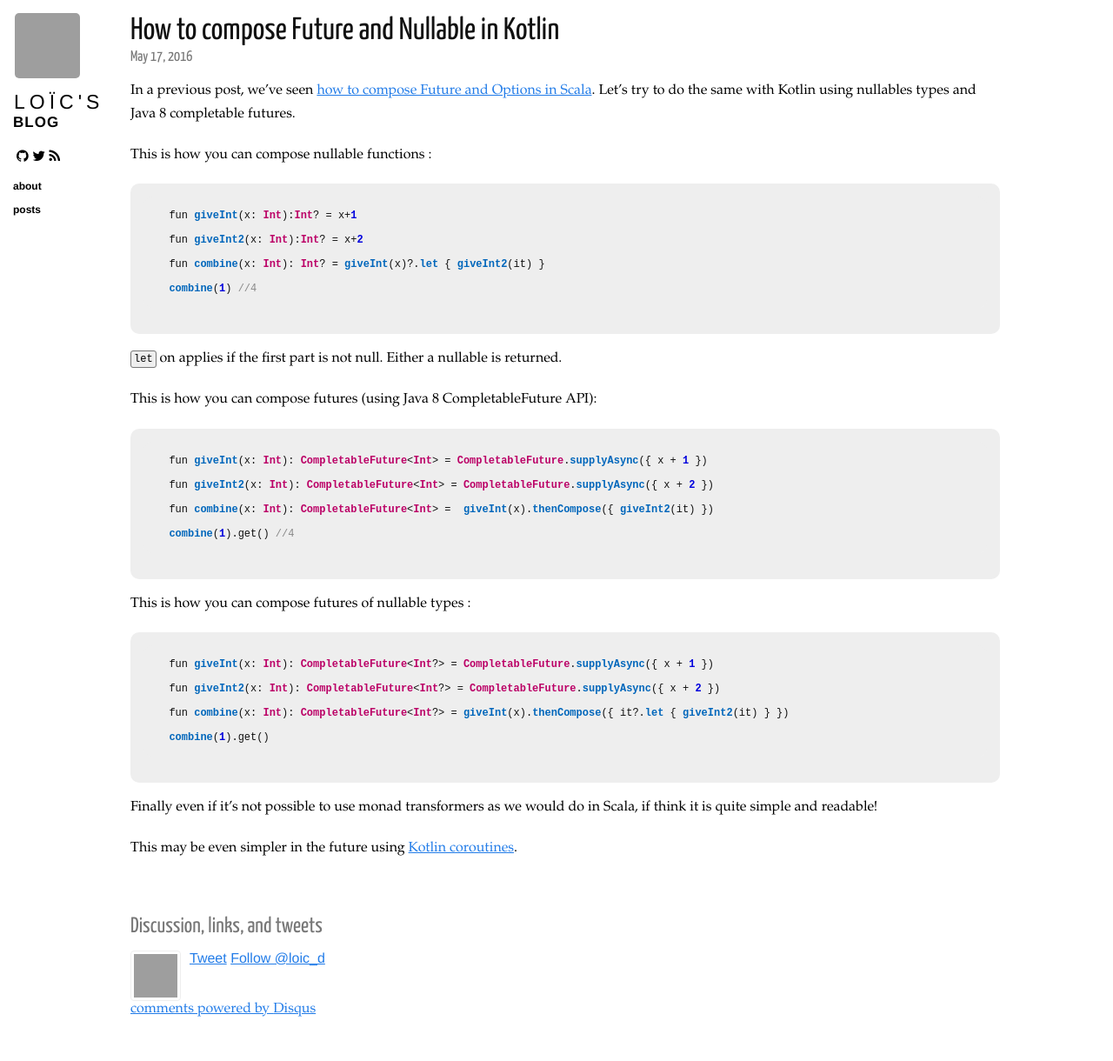
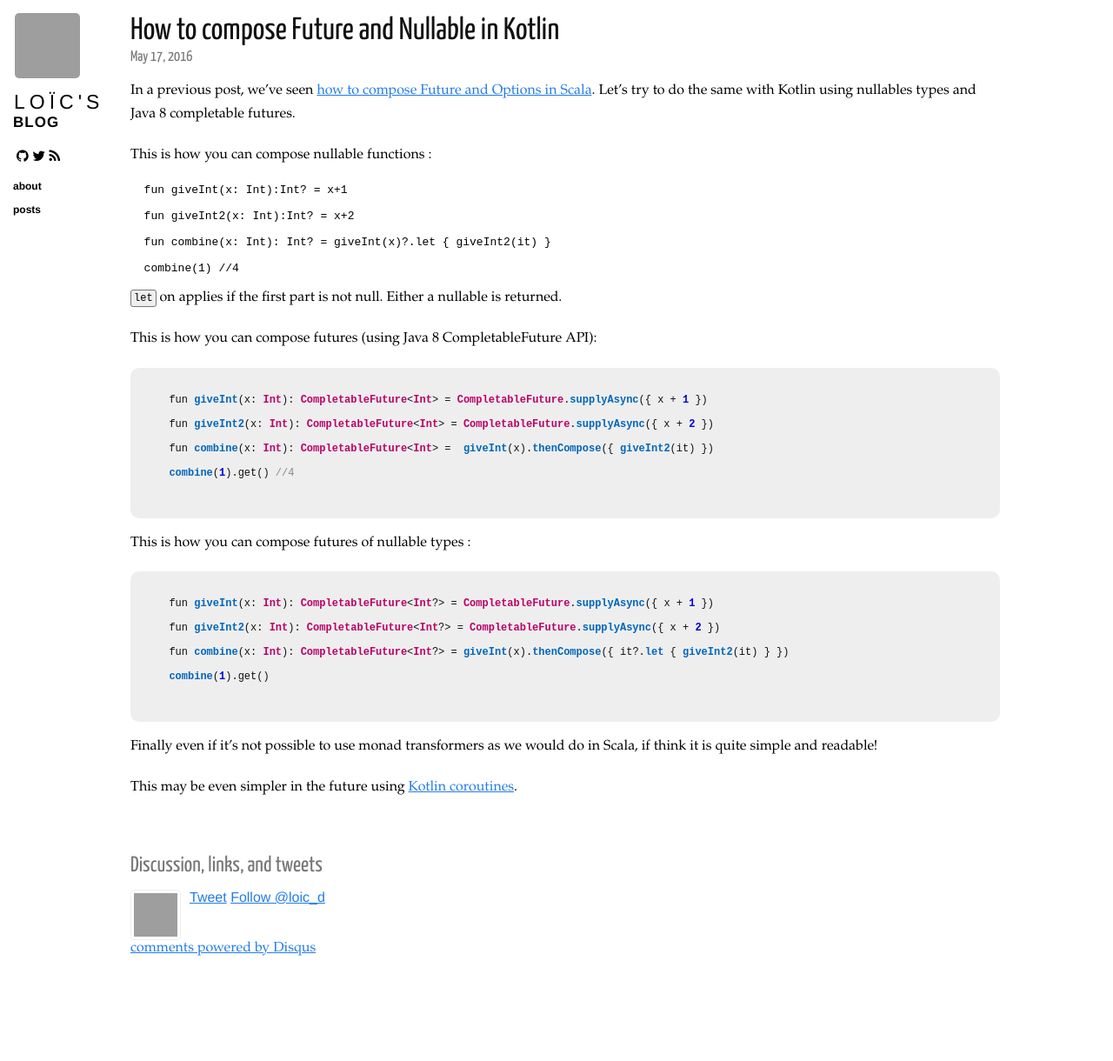
Before and after one commit to loicdescotte/loicdescotte.github.io, a Jekyll site: the page built from _posts/2016-05-17-kotlin-compose-nullable-future.md, in a window 1280 px wide. Shown: the whole page at 87% size. Built offline with Jekyll 4.4.1, drawn with Linux system fonts in a browser that asks for light colours; nearby versions of some CDN libraries; comment, search, counter and statistics services are not loaded; after the commit the page ends 1150 px from its top, so only the background shows below that; grey boxes are pictures that could not be loaded.

Commit message:
highlight test

````diff
--- a/_posts/2016-05-17-kotlin-compose-nullable-future.md
+++ b/_posts/2016-05-17-kotlin-compose-nullable-future.md
@@ -13,7 +13,7 @@ In a previous post, we've seen [how to compose Future and Options in Scala](http
 
 This is how you can compose nullable functions :
 
-```kotlin
+```kt
   fun giveInt(x: Int):Int? = x+1
 
   fun giveInt2(x: Int):Int? = x+2
````
